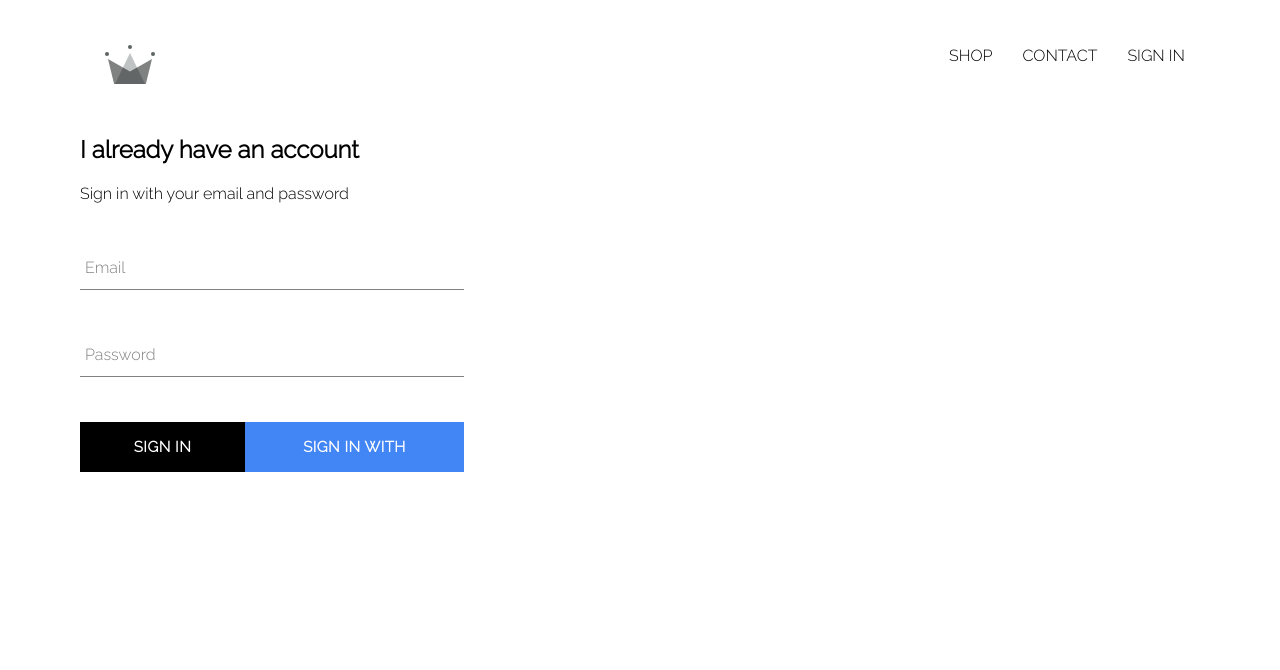
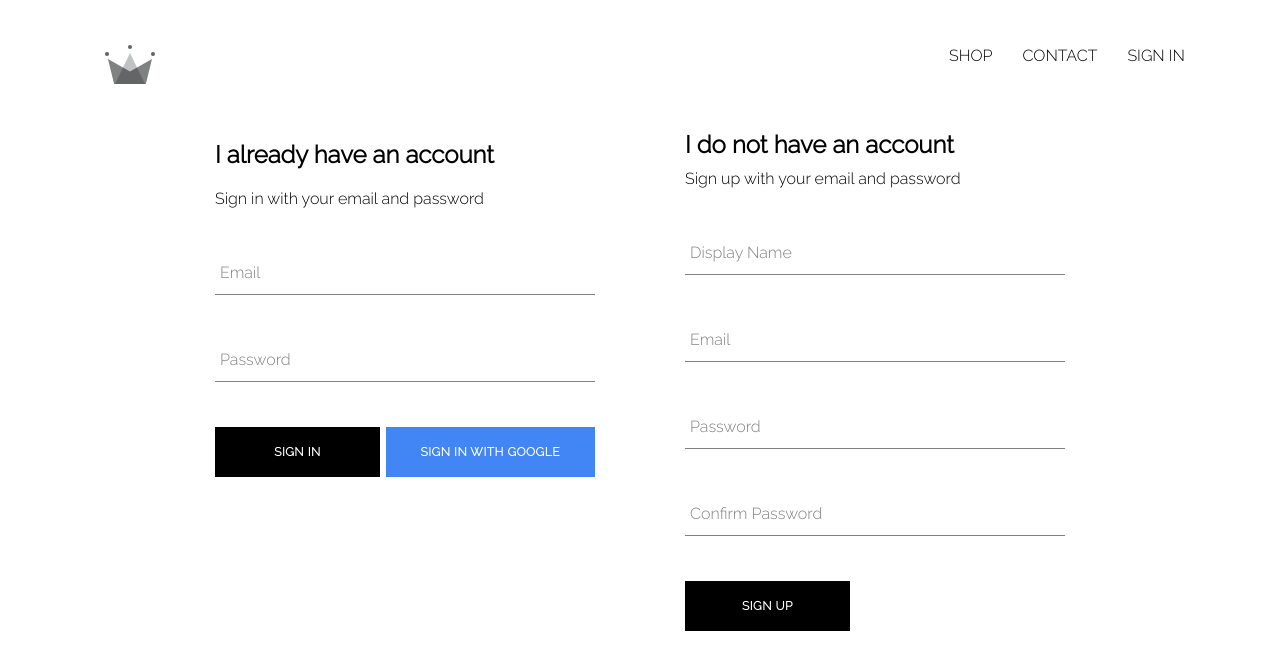
Before and after one commit to HoTrongTin/clothing-shop, a React (Create React App) app: page /signin in a window 1280 px wide. Shown: the top 670 px of the page. Built offline with nearby package versions, Linux system fonts and the light colour scheme; no server answers.

Commit message:
create firebase utils, included ability to store authenticated user into firebase database

```diff
--- a/src/App.js
+++ b/src/App.js
@@ -8,7 +8,7 @@
 import Header from './components/header/header.component.jsx'
 import SignInAndSignUpPage from './pages/sign-in-and-sign-up/sign-in-and-sign-up.component.jsx'
 
-import { auth } from './firebase/firebase.utils'; // authentication functionality
+import { auth, createUserProfileDocument } from './firebase/firebase.utils'; // authentication functionality
 
 class App extends React.Component{
   constructor(){
@@ -26,9 +26,21 @@
     //thông tin phiên đăng nhập được lưu trong Cookie
     //khi sign in, sign out, change pass... trong browser bằng firebase, thông tin user sẽ được lưu lại, và sử dụng thông tin đó bằng method onAuthStateChanged()
     //onAuthStateChanged() sẽ listen trạng thái đăng nhập của ng dùng liên tục, từ khi component mounted
-    this.unsubcribeFromAuth = auth.onAuthStateChanged( user => {
-      this.setState({currentUser: user})
-      console.log(user);
+    this.unsubcribeFromAuth = auth.onAuthStateChanged(async userAuth => {
+      if(userAuth){
+        const userRef = await createUserProfileDocument(userAuth);
+
+        //onSnapshot listening on change on userRef object in the database
+        userRef.onSnapshot(snapShot => {
+          //snapShot.data()  ==> return the data in the database of specified user
+          this.setState({currentUser: {
+            id: snapShot.id,
+            ...(snapShot.data())
+          }})
+          console.log(this.state)
+        })
+      }
+      this.setState({currentUser: userAuth}) //khi chưa đăng nhập hoặc đã đăng xuất
     })
   }
 
--- a/src/components/custom-button/custom-button.style.scss
+++ b/src/components/custom-button/custom-button.style.scss
@@ -11,9 +11,10 @@
     text-transform: uppercase;
     font-family: 'Raleway', sans-serif;
     font-weight: bolder;
+    font-size: 12px;
     border: none;
     cursor: pointer;
-    transition: background-color 0.3s ease-in, color 0.3s ease-in, border 0.3s ease-in;
+    transition: background-color 0.2s ease-in, color 0.2s ease-in, border 0.2s ease-in;
 
     &:hover {
       background-color: white;
@@ -25,7 +26,7 @@
     &.google-sign-in{
         background-color: #4285f4;
         color: white;
-        transition: background-color 0.3s ease-in, border 0.3s ease-in, color 0.3s ease-in;
+        transition: background-color 0.2s ease-in, border 0.2s ease-in, color 0.2s ease-in;
 
         &:hover{
             background-color: #ffffff;
--- /dev/null
+++ b/src/components/sign-up/sign-up.component.jsx
@@ -0,0 +1,98 @@
+import React from 'react';
+
+import FormInput from '../form-input/form-input.component.jsx';
+import CustomButton from '../custom-button/custom-button.component.jsx'
+
+import { auth, createUserProfileDocument } from '../../firebase/firebase.utils'
+
+import './sign-up.style.scss'
+
+class SignUp extends React.Component{
+    constructor(){
+        super()
+
+        this.state = {
+            displayName: '',
+            email: '',
+            password: '',
+            confirmPassword: ''
+        }
+    }
+
+    handleSubmit = async event => {
+        event.preventDefault();
+        const {displayName, email, password, confirmPassword } = this.state;
+        if(password !== confirmPassword){
+            alert('Password dont match');
+            return;
+        }
+
+        try{
+            //createUserWithEmailAndPassword(...,...) method của auth, dùng để tạo authenticated user trong firebase, nhưng chưa được lưu thông tin trong firebase database
+            //Phải turn on chế dộ Email/Password trong Sign-in method trong mục Authentication của Firebase
+            //sign in ngay khi tạo xong user
+            const { user } = await auth.createUserWithEmailAndPassword(email, password)
+
+            //tạo hồ sơ người dùng trong firebase database
+            await createUserProfileDocument(user, { displayName })
+
+            this.setState({
+                displayName: '',
+                email: '',
+                password: '',
+                confirmPassword: ''
+            })
+        }catch(err){
+            console.error(err)
+        }
+    }
+
+    handleChange = event => {
+        const { name, value } = event.target;
+        this.setState({[name]: value})
+    }
+
+    render(){
+        const {displayName, email, password, confirmPassword } = this.state;
+
+        return(
+            <div className='sign-up'>
+                <h2 className='title'>I do not have an account</h2>
+                <span>Sign up with your email and password</span>
+                <form className='sign-up-form' onSubmit={this.handleSubmit}>
+                    <FormInput type='text'
+                                name='displayName'
+                                value={displayName}
+                                onChange={this.handleChange}
+                                label='Display Name'
+                                require
+                    />
+                    <FormInput type='email'
+                                name='email'
+                                value={email}
+                                onChange={this.handleChange}
+                                label='Email'
+                                require
+                    />
+                    <FormInput type='password'
+                                name='password'
+                                value={password}
+                                onChange={this.handleChange}
+                                label='Password'
+                                require
+                    />
+                    <FormInput type='password'
+                                name='confirmPassword'
+                                value={confirmPassword}
+                                onChange={this.handleChange}
+                                label='Confirm Password'
+                                require
+                    />
+                    <CustomButton type='submit'>SIGN UP</CustomButton>
+                </form>
+            </div>
+        )
+    }
+}
+
+export default SignUp;
--- /dev/null
+++ b/src/components/sign-up/sign-up.style.scss
@@ -0,0 +1,9 @@
+.sign-up{
+    display: flex;
+    flex-direction: column;
+    width: 380px;
+
+    .title{
+        margin: 10px 0;
+    }
+}
--- a/src/firebase/firebase.utils.js
+++ b/src/firebase/firebase.utils.js
@@ -11,7 +11,36 @@
     messagingSenderId: "947538258311",
     appId: "1:947538258311:web:04ce56e6f9fb1d0de38b22",
     measurementId: "G-GXTZ66DF5K"
-  };
+};
+
+//create user profile (username, password, createDate...) trong firebase database
+export const createUserProfileDocument = async (userAuth, additionalData) => {
+    if(!userAuth) return;
+
+    const userRef = firestore.doc(`users/${userAuth.uid}`);     //dùng userRef này để thực hiện CRUD trên doc, colllection
+
+    const snapShot = await userRef.get();   //kết quả trả về từ lệnh get ko dùng để get đc, chỉ chứa snapshot của giá trị hiện tại, ko phải reference đến object
+
+    //khi thông tin user chưa được lưu trong database
+    if(!snapShot.exists){
+        const {displayName, email} = userAuth;
+        const createdAt = new Date();
+
+        try{
+            await userRef.set({
+                displayName,
+                email,
+                createdAt,
+                ...additionalData
+            })
+        }catch(err){
+            console.log('error creating user', err)
+        }
+    }
+
+    //return reference tới data của user trong database
+    return userRef
+}
 
 //initialize the  firebase app
 firebase.initializeApp(config);
--- a/src/pages/sign-in-and-sign-up/sign-in-and-sign-up.component.jsx
+++ b/src/pages/sign-in-and-sign-up/sign-in-and-sign-up.component.jsx
@@ -1,12 +1,14 @@
 import React from 'react';
 
 import SignIn from '../../components/sign-in/sign-in.component.jsx'
+import SignUp from '../../components/sign-up/sign-up.component.jsx'
 
 import './sign-in-and-sign-up.style.scss';
 
 const SignInAndSignUpPage = () => (
     <div className='sign-in-and-sign-up'>
-       <SignIn/>
+        <SignIn/>
+        <SignUp/>
     </div>
 )
 
--- a/src/pages/sign-in-and-sign-up/sign-in-and-sign-up.style.scss
+++ b/src/pages/sign-in-and-sign-up/sign-in-and-sign-up.style.scss
@@ -1,3 +1,6 @@
-.sign-in {
-    width: 30vw;
+.sign-in-and-sign-up{
+    width: 850px;
+    display: flex;
+    justify-content: space-between;
+    margin: 30px auto;
 }
```
Also changed, not shown: src/firebase/test.js (added, +10 -0 lines).
